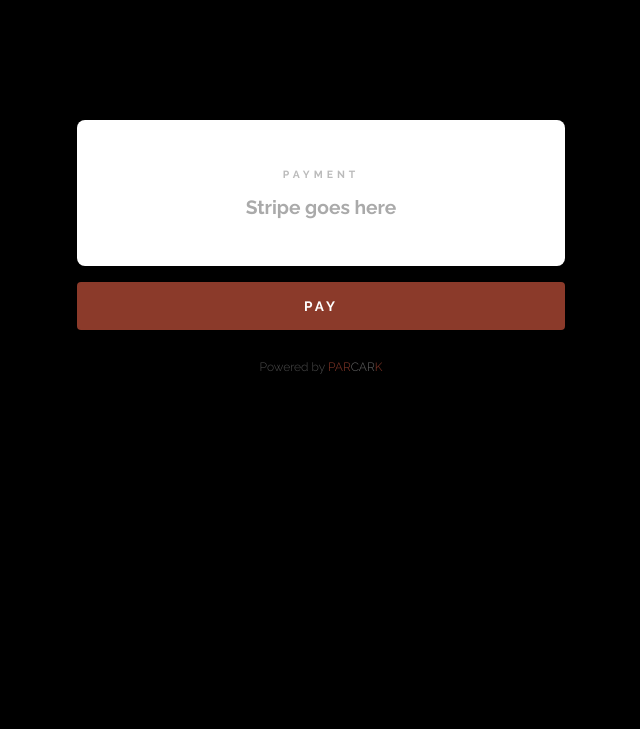
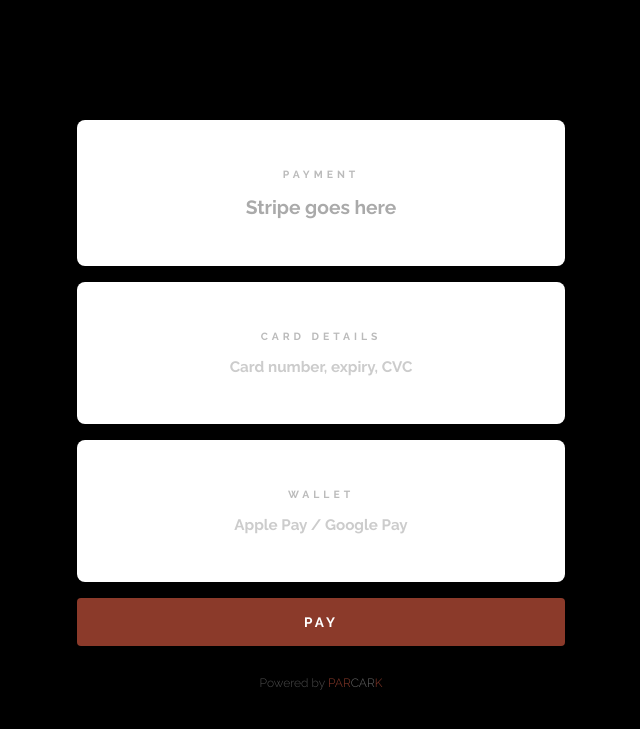
Before and after one commit to gswelby-png/landmarque, a FastAPI app: page /mockup in a window 1280 px wide. Shown: the top 729 px of the page, without its empty margins (319-959 px from the left). Run offline with FastAPI, Linux system fonts and the light colour scheme.

Commit message:
Extend payment and receipt pages to force scrollbar

```diff
--- a/app/templates/driver/payment_mockup.html
+++ b/app/templates/driver/payment_mockup.html
@@ -102,6 +102,16 @@
       <p class="placeholder-title">Stripe goes here</p>
     </div>
 
+    <div class="placeholder">
+      <p class="placeholder-label">Card details</p>
+      <p class="placeholder-title" style="font-size:.95rem; color:#ccc;">Card number, expiry, CVC</p>
+    </div>
+
+    <div class="placeholder">
+      <p class="placeholder-label">Wallet</p>
+      <p class="placeholder-title" style="font-size:.95rem; color:#ccc;">Apple Pay / Google Pay</p>
+    </div>
+
     <a href="/receipt/{{ slug }}" class="btn-pay">Pay</a>
 
     <p class="stripe-note" style="padding:1rem 0;">
```
Also changed, not shown: app/templates/driver/receipt_placeholder.html (+10 -0 lines).
